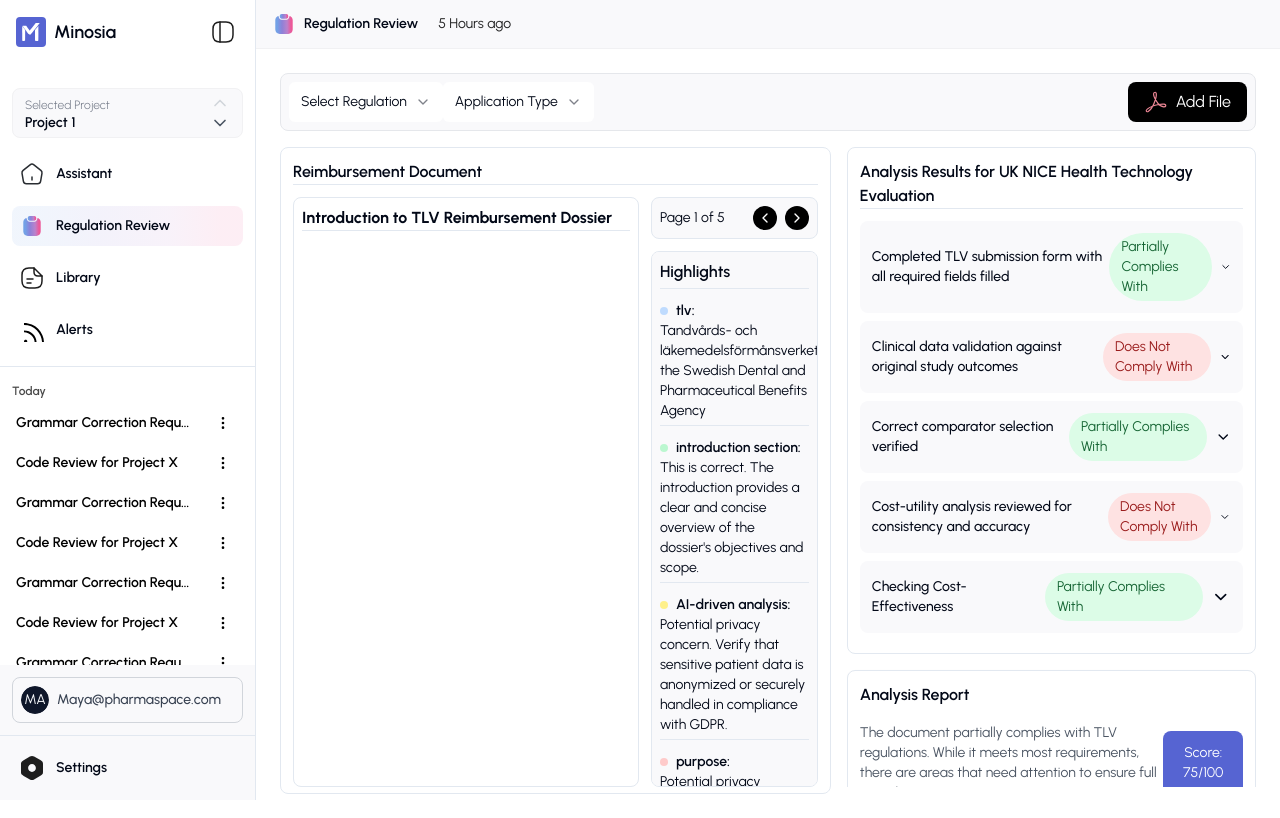
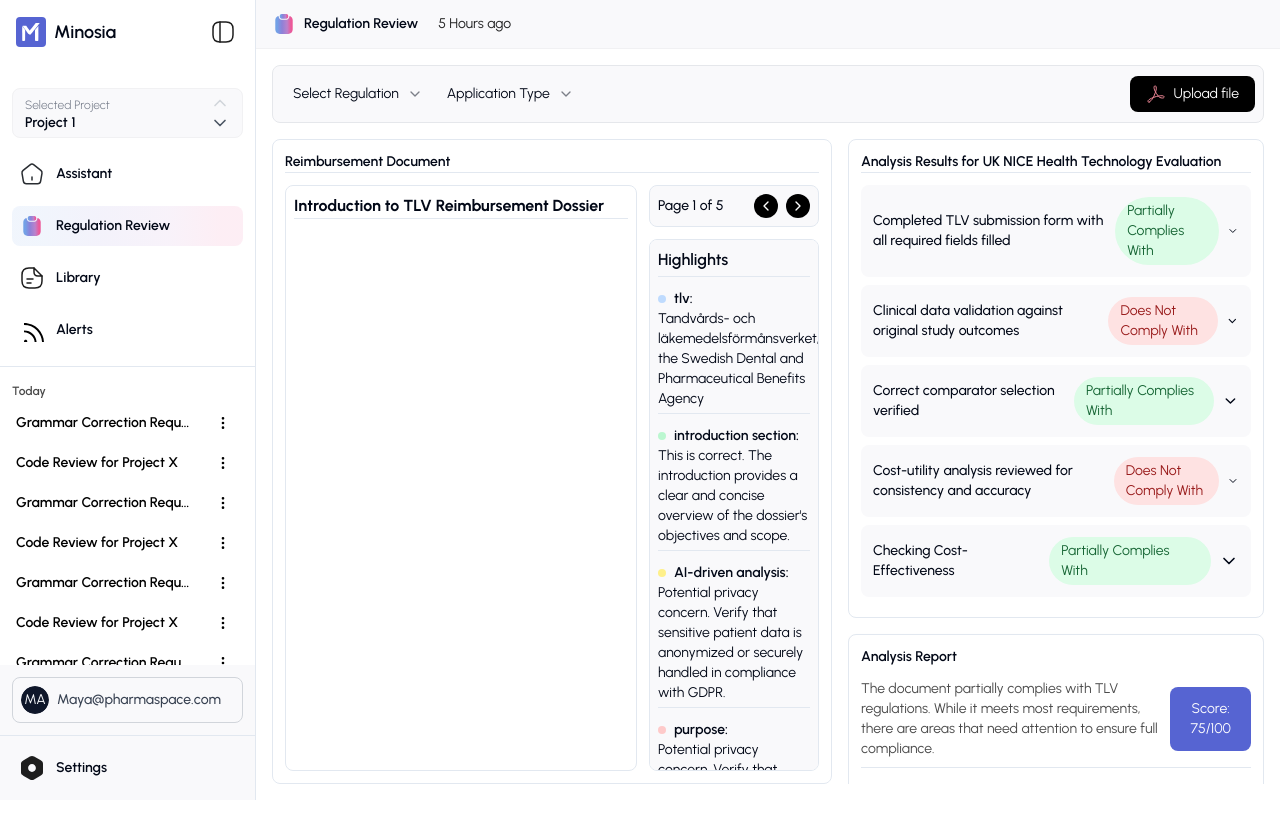
Before and after one commit to dilini-liyanage/minosia, a Next.js app: page /regulation-review in a window 1280 px wide. Built offline with nearby package versions, Linux system fonts and the light colour scheme.

Commit message:
fixed layout issue in regulation review page

```diff
--- a/src/app/layout.tsx
+++ b/src/app/layout.tsx
@@ -20,11 +20,11 @@ export default function RootLayout({
   return (
     <html lang="en">
       <body className={ubernist.className}>
-        <div className="flex h-screen">
+        <div className="flex h-screen overflow-hidden">
           <Sidebar />
-          <div className="flex flex-col flex-1">
+          <div className="flex flex-col flex-1 overflow-hidden">
             <Header />
-            <main className="flex-1 p-6">{children}</main>
+            <main className="flex-1 overflow-hidden p-4">{children}</main>
           </div>
         </div>
       </body>
--- a/src/app/regulation-review/AnalysisReport.tsx
+++ b/src/app/regulation-review/AnalysisReport.tsx
@@ -14,6 +14,7 @@ interface ChecklistItem {
 }
 
 interface RecommendedAction {
+  id: number;
   text: string;
 }
 
@@ -102,9 +103,15 @@ const AnalysisReport: React.FC = () => {
           { title: 'Checking Cost-Effectiveness', status: 'compliant' },
         ],
         recommendedActions: [
-          { text: 'Re-Evaluate the Cost-Utility Analysis' },
-          { text: 'Correct and Validate the Cost-Effectiveness Analysis' },
-          { text: 'Review and Resolve the Warning on Comparator Selection' },
+          { id: 1, text: 'Re-Evaluate the Cost-Utility Analysis' },
+          {
+            id: 2,
+            text: 'Correct and Validate the Cost-Effectiveness Analysis',
+          },
+          {
+            id: 3,
+            text: 'Review and Resolve the Warning on Comparator Selection',
+          },
         ],
       };
 
@@ -117,7 +124,7 @@ const AnalysisReport: React.FC = () => {
 
   return (
     <div className="bg-white border p-3 rounded-lg shadow-md">
-      <h2 className="text-base font-semibold mb-4">Analysis Report</h2>
+      <h2 className="text-sm font-semibold mb-3">Analysis Report</h2>
       {loading ? (
         <div className="space-y-4">
           {[...Array(5)].map((_, index) => (
@@ -130,32 +137,37 @@ const AnalysisReport: React.FC = () => {
       ) : analysisData ? (
         <>
           <div className="flex justify-between items-center text-sm mb-4 border-b pb-2">
-            <p className="text-gray-600">{analysisData.summary.text}</p>
+            <p className="text-[#4A4A4A] text-sm font-normal">
+              {analysisData.summary.text}
+            </p>
             <span className="bg-[#5664D2] text-white px-3 py-3 text-center rounded-lg w-48">
               Score: {analysisData.summary.score}/100
             </span>
           </div>
           <div>
-            <h3 className="font-semibold text-base mb-2">
-              Compliance Checklist
-            </h3>
+            <h3 className="font-semibold text-sm mb-2">Compliance Checklist</h3>
             <ul className="space-y-2 mb-4 border-b pb-2">
               {analysisData.checklist.map((item, index) => (
                 <li
                   key={index}
                   className="flex items-center text-sm justify-between p-2 bg-gray-50 rounded"
                 >
-                  <span>{item.title}</span>
+                  <span className="text-sm font-medium">{item.title}</span>
                   <StatusIcon status={item.status} />
                 </li>
               ))}
             </ul>
           </div>
-          <h3 className="font-semibold mb-2">Recommended Actions</h3>
+          <h3 className="font-semibold text-sm mb-2">Recommended Actions</h3>
           <ol className="list-decimal text-sm list-inside space-y-2">
             {analysisData.recommendedActions.map((action, index) => (
-              <li key={index} className="text-blue-600 bg-[#F9F9FB] py-1">
-                <span className="text-black ms-1">{action.text}</span>
+              <li key={index} className="flex">
+                <span className="text-sm font-extrabold pe-2 text-[#5664D2]">
+                  {action.id}
+                </span>
+                <span className="text-black text-sm font-medium ms-1">
+                  {action.text}
+                </span>
               </li>
             ))}
           </ol>
--- a/src/app/regulation-review/AnalysisResults.tsx
+++ b/src/app/regulation-review/AnalysisResults.tsx
@@ -24,7 +24,7 @@ const AnalysisItem: React.FC<AnalysisItemProps> = ({
       onClick={onToggle}
       aria-expanded={isExpanded}
     >
-      <span className="font-medium">{title}</span>
+      <span className="font-medium text-sm">{title}</span>
       <div className="flex items-center">
         <span
           className={`mr-2 px-3 py-1 text-sm rounded-full ${
@@ -118,7 +118,7 @@ const AnalysisResults: React.FC = () => {
 
   return (
     <div className="bg-white p-3 rounded-lg border">
-      <h2 className="text-base font-semibold border-b mb-3">
+      <h2 className="text-sm font-semibold border-b mb-3">
         Analysis Results for UK NICE Health Technology Evaluation
       </h2>
       {loading ? (
--- a/src/components/FileUploadBar.tsx
+++ b/src/app/regulation-review/FileUploadBar.tsx
@@ -14,7 +14,7 @@ import {
   SelectValue,
 } from '@/components/ui/select';
 
-import pdfIcon from '../../public/file-icons/pdf-icon.svg';
+import pdfIcon from '../../../public/file-icons/pdf-icon.svg';
 
 interface FileData {
   title: string;
@@ -45,24 +45,36 @@ const FileUploadBar = () => {
     <div className="flex justify-between space-x-4 p-2 bg-[#F9F9FB] border border-gray-200 rounded-lg">
       <div className="flex">
         <Select onValueChange={(value) => setSelectedRegulation(value)}>
-          <SelectTrigger className="w-auto">
-            <SelectValue placeholder="Select Regulation" />
+          <SelectTrigger className="w-auto bg-none">
+            <SelectValue
+              placeholder="Select Regulation"
+              className="text-sm font-normal bg-none"
+            />
           </SelectTrigger>
           <SelectContent>
-            <SelectItem value="regulation1">
+            <SelectItem value="regulation1" className="text-sm">
               UK NICE Health Technology Evaluation
             </SelectItem>
-            <SelectItem value="regulation2">Regulation 2</SelectItem>
+            <SelectItem value="regulation2" className="text-sm">
+              Regulation 2
+            </SelectItem>
           </SelectContent>
         </Select>
 
         <Select onValueChange={(value) => setSelectedApplicationType(value)}>
-          <SelectTrigger className="w-auto">
-            <SelectValue placeholder="Application Type" />
+          <SelectTrigger className="w-auto bg-none">
+            <SelectValue
+              placeholder="Application Type"
+              className="text-sm font-normal bg-none"
+            />
           </SelectTrigger>
           <SelectContent>
-            <SelectItem value="type1">Health technology assessment</SelectItem>
-            <SelectItem value="type2">Type 2</SelectItem>
+            <SelectItem value="type1" className="text-sm">
+              Health technology assessment
+            </SelectItem>
+            <SelectItem value="type2" className="text-sm">
+              Type 2
+            </SelectItem>
           </SelectContent>
         </Select>
       </div>
@@ -83,9 +95,9 @@ const FileUploadBar = () => {
           </div>
         )}
         <button className="flex bg-black text-white py-2 px-4 rounded-lg items-center cursor-pointer gap-2">
-          <Image src={pdfIcon} alt="PDF" width={24} height={24} />
-          <label>
-            Add File
+          <Image src={pdfIcon} alt="PDF" width={20} height={20} />
+          <label className="text-sm font-normal">
+            Upload file
             <input type="file" className="hidden" onChange={handleFileUpload} />
           </label>
         </button>
--- a/src/app/regulation-review/page.tsx
+++ b/src/app/regulation-review/page.tsx
@@ -1,12 +1,11 @@
-import FileUploadBar from '@/components/FileUploadBar';
-
+import FileUploadBar from './FileUploadBar';
 import RegulationReviewDocumentLayout from './regulationReviewDocumentLayout';
 
 export default function RegulationReview() {
   return (
-    <div>
-      <div className="h-full">
-        <FileUploadBar />
+    <div className="flex flex-col h-full overflow-hidden">
+      <FileUploadBar />
+      <div className="flex-1 overflow-hidden mt-4 ">
         <RegulationReviewDocumentLayout />
       </div>
     </div>
--- a/src/app/regulation-review/regulationReviewDocumentLayout.tsx
+++ b/src/app/regulation-review/regulationReviewDocumentLayout.tsx
@@ -90,7 +90,7 @@ const RegulationReviewDocumentLayout = () => {
     <div key="intro" className="text-base font-bold border-b mb-2">
       Introduction to TLV Reimbursement Dossier
     </div>,
-    <p key="p1 mb-2" className="text-sm">
+    <p key="p1 mb-2" className="text-sm font-normal">
       {highlightText(`This is the introduction section of the TLV reimbursement dossier. The
       purpose of this document is to demonstrate the structure and thoroughness
       of a reimbursement claim under the TLV (Tandvårds- och
@@ -122,7 +122,7 @@ const RegulationReviewDocumentLayout = () => {
       to guide the reviewer through the reimbursement process in a structured,
       compliant, and transparent manner.`)}
     </p>,
-    <p key="p2" className="text-sm">
+    <p key="p2" className="text-sm font-normal">
       {highlightText(`1. This is the introduction section of the TLV reimbursement dossier. The
       purpose of this document is to demonstrate the structure and thoroughness
       of a reimbursement claim under the TLV (Tandvårds- och
@@ -259,25 +259,25 @@ const RegulationReviewDocumentLayout = () => {
   }, []);
 
   return (
-    <div className="h-full mt-4">
-      <div className="grid grid-cols-7 gap-4">
+    <div className="h-full flex flex-col overflow-hidden">
+      <div className="flex-1 grid grid-cols-7 gap-4 overflow-hidden">
         {/* Left side - Reimbursement Document */}
-        <div className="col-span-4 bg-white p-3 rounded-lg border">
-          <div className="text-base font-semibold border-b mb-3">
+        <div className="col-span-4 bg-white p-3 rounded-lg border flex flex-col overflow-hidden">
+          <div className="text-sm font-semibold border-b mb-3">
             Reimbursement Document
           </div>
-          <div className="grid grid-cols-3 gap-3 h-[73vh]">
-            <div className="col-span-2 border rounded-lg p-2 overflow-hidden text-sm">
-              <div ref={contentRef} className="h-full overflow-auto">
+          <div className="flex-1 grid grid-cols-3 gap-3 overflow-hidden">
+            <div className="col-span-2 border rounded-lg p-2 overflow-hidden flex flex-col">
+              <div ref={contentRef} className="flex-1 overflow-auto text-sm">
                 {content[currentPage - 1]?.map((element, index) => (
                   <React.Fragment key={index}>{element}</React.Fragment>
                 ))}
               </div>
             </div>
-            <div className="col-span-1 space-y-3">
+            <div className="col-span-1 flex flex-col space-y-3 overflow-hidden">
               <div className="border bg-[#F9F9FB] rounded-lg p-2">
                 <div className="flex items-center justify-between space-x-2">
-                  <span className="text-sm">
+                  <span className="text-sm font-medium">
                     Page {currentPage} of {totalPages}
                   </span>
                   <div className="flex gap-2">
@@ -302,7 +302,7 @@ const RegulationReviewDocumentLayout = () => {
                   </div>
                 </div>
               </div>
-              <div className="border bg-[#F9F9FB] h-[67vh] overflow-y-auto rounded-lg p-2">
+              <div className="border bg-[#F9F9FB] flex-1 overflow-y-auto rounded-lg p-2">
                 <div className="text-base font-semibold mb-3 border-b pb-1">
                   Highlights
                 </div>
@@ -323,7 +323,7 @@ const RegulationReviewDocumentLayout = () => {
         </div>
 
         {/* Right side - Analysis Results */}
-        <div className="col-span-3 space-y-4 h-[80vh] overflow-y-auto bg-white">
+        <div className="col-span-3 space-y-4 overflow-y-auto bg-white">
           <div>
             <AnalysisResults />
           </div>
--- a/src/components/ui/select.tsx
+++ b/src/components/ui/select.tsx
@@ -20,7 +20,7 @@ const SelectTrigger = React.forwardRef<
   <SelectPrimitive.Trigger
     ref={ref}
     className={cn(
-      'flex h-10 w-full items-center justify-between rounded-md focus:outline-none bg-background px-3 py-2 text-sm ring-offset-background placeholder:text-muted-foreground [&>span]:line-clamp-1',
+      'flex h-10 w-full items-center justify-between rounded-md focus:outline-none bg-none px-3 py-2 text-sm ring-offset-background placeholder:text-muted-foreground [&>span]:line-clamp-1',
       className
     )}
     {...props}
```
